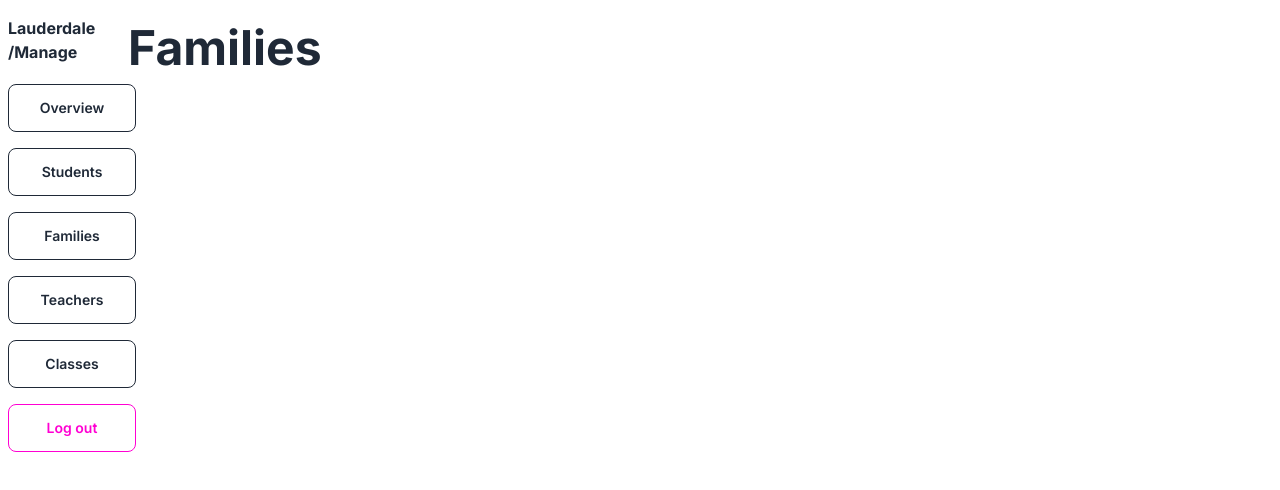
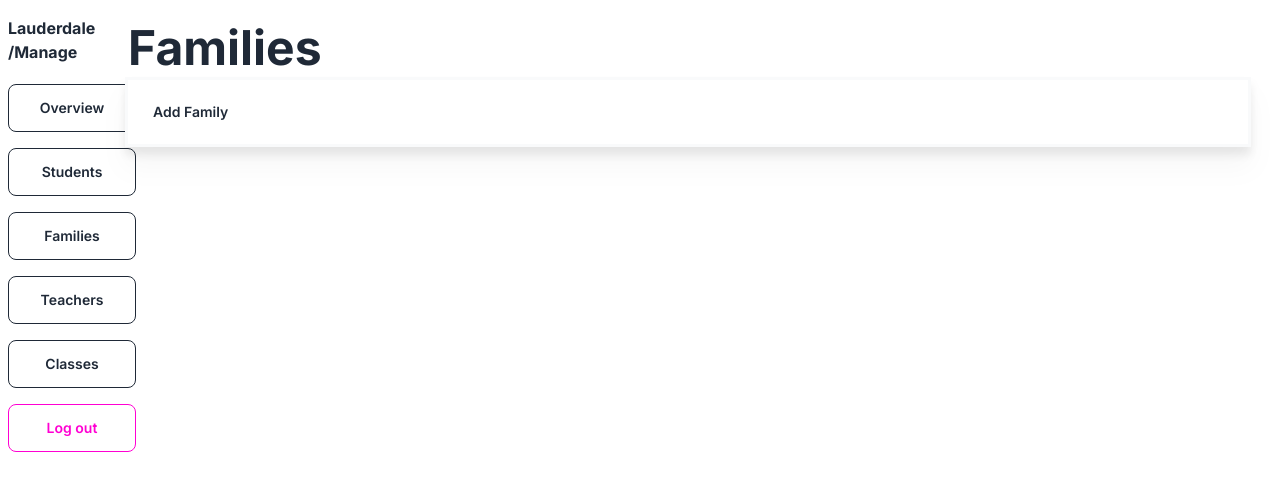
Before and after one commit to msilis/lauderdale-manage, a Next.js app: page /dashboard/families in a window 1280 px wide. Shown: the top 490 px of the page. Built offline with nearby package versions, Linux system fonts and the light colour scheme.

Commit message:
add family navbar

```diff
--- a/src/app/dashboard/families/page.tsx
+++ b/src/app/dashboard/families/page.tsx
@@ -1,9 +1,12 @@
+import { UI_TEXT } from "../../../../utils/uitext";
 import DashboardLayout from "../../../layout/dashboardLayout";
+import Navbar from "@/components/navbar/navbar";
 
 const Families = () => {
   return (
     <div>
       <h1 className="text-5xl font-bold">Families</h1>
+      <Navbar buttonText={UI_TEXT.addFamily} />
     </div>
   );
 };
--- a/src/app/dashboard/students/page.tsx
+++ b/src/app/dashboard/students/page.tsx
@@ -1,11 +1,12 @@
 import Navbar from "@/components/navbar/navbar";
 import DashboardLayout from "../../../layout/dashboardLayout";
+import { UI_TEXT } from "../../../../utils/uitext";
 
 const Students = () => {
   return (
     <div>
       <h1 className="text-5xl font-bold">Students</h1>
-      <Navbar />
+      <Navbar buttonText={UI_TEXT.addStudentsButton} />
     </div>
   );
 };
--- a/src/components/navbar/navbar.tsx
+++ b/src/components/navbar/navbar.tsx
@@ -1,9 +1,13 @@
 import Link from "next/link";
 
-const Navbar = () => {
+type NavbarProps = {
+  buttonText: string;
+};
+
+const Navbar: React.FC<NavbarProps> = ({ buttonText }) => {
   return (
     <div className="navbar bg-base-100 outline outline-gray-50 mt-2 drop-shadow-xl">
-      <a className="btn btn-ghost text-l">Add Student</a>
+      <a className="btn btn-ghost text-l">{buttonText}</a>
     </div>
   );
 };
--- a/utils/uitext.ts
+++ b/utils/uitext.ts
@@ -1,3 +1,5 @@
 export enum UI_TEXT {
   addButton = "Add",
+  addStudentsButton = "Add Students",
+  addFamily = "Add Family",
 }
```
Also changed, not shown: src/app/dashboard/families/addfamilies/page.tsx (added).
